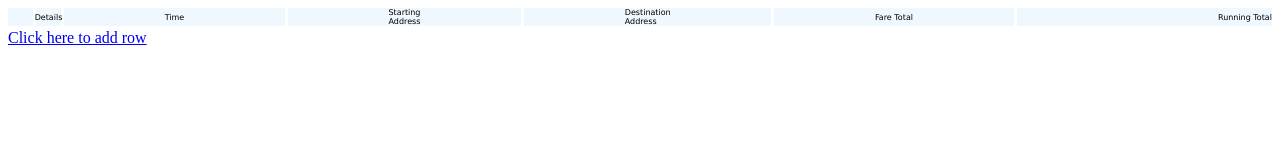
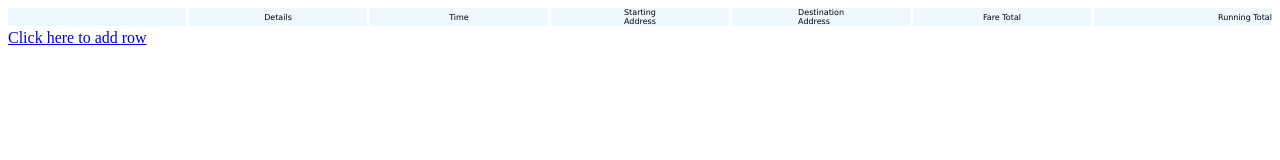
Before and after one commit to leobennett85/leobennett85.github.io.old, a plain HTML site: page practice/addingrows/add.html in a window 1280 px wide. Drawn offline with Linux system fonts and the light colour scheme.

Commit message:
Fixed positiong of added rows

```diff
--- a/practice/addingrows/styles.css
+++ b/practice/addingrows/styles.css
@@ -5,13 +5,14 @@
     grid-template-areas:
         'index expcon statingtime starting ending fare runningtotal'
         'empty empty content content content content content';
-    grid-template-columns: 25px 25px auto auto auto auto auto;
-    /*grid-template-rows: auto auto;*/
+    grid-template-columns: repeat(7, 1fr);
+    grid-template-rows: auto auto;
     background-color: white;
-    margin: auto;
+    margin: 0;
+    padding: 0;
 }
 
-/*Main content already in view*/
+/*Content hidden from view*/
 
 .index {
     /*Style*/
@@ -20,7 +21,7 @@
     font-size: 0.5rem;
 
     /*Positioning*/
-    display: flex;
+    display: grid;
     justify-content: center;
     align-items: center;
 }
@@ -33,7 +34,7 @@
     font-size: 0.5rem;
 
     /*Positioning*/
-    display: flex;
+    display: grid;
     justify-content: center;
     align-items: center;
 }
@@ -50,7 +51,7 @@
     font-size: 0.5rem;
 
     /*Positioning*/
-    display: flex;
+    display: grid;
     justify-content: center;
     align-items: center;
 }
@@ -63,7 +64,7 @@
     font-size: 0.5rem;
 
     /*Positioning*/
-    display: flex;
+    display: grid;
     justify-content: center;
     align-items: center;
 }
@@ -74,7 +75,7 @@
     font-family: 'Lucida Sans', 'Lucida Sans Regular', 'Lucida Grande', 'Lucida Sans Unicode', Geneva, Verdana, sans-serif;
 
     /*Positioning*/
-    display: flex;
+    display: grid;
     justify-content: center;
     align-items: center;
     font-size: 0.5rem;
@@ -86,7 +87,7 @@
     font-family: 'Lucida Sans', 'Lucida Sans Regular', 'Lucida Grande', 'Lucida Sans Unicode', Geneva, Verdana, sans-serif;
 
     /*Positioning*/
-    display: flex;
+    display: grid;
     justify-content: center;
     align-items: center;
     font-size: 0.5rem;
@@ -98,101 +99,7 @@
     font-family: 'Lucida Sans', 'Lucida Sans Regular', 'Lucida Grande', 'Lucida Sans Unicode', Geneva, Verdana, sans-serif;
 
     /*Positioning*/
-    display: flex;
-    justify-content: right;
-    align-items: center;
-    font-size: 0.5rem;
-}
-
-/*Content hidden from view*/
-
-
-.index {
-    /*Style*/
-    background-color: aliceblue;
-    font-family: 'Lucida Sans', 'Lucida Sans Regular', 'Lucida Grande', 'Lucida Sans Unicode', Geneva, Verdana, sans-serif;
-    font-size: 0.5rem;
-
-    /*Positioning*/
-    display: flex;
-    justify-content: center;
-    align-items: center;
-}
-
-.expcon {
-    /*Style*/
-    background-color: aliceblue;
-    cursor: pointer;
-    font-family: 'Lucida Sans', 'Lucida Sans Regular', 'Lucida Grande', 'Lucida Sans Unicode', Geneva, Verdana, sans-serif;
-    font-size: 0.5rem;
-
-    /*Positioning*/
-    display: flex;
-    justify-content: center;
-    00 align-items: center;
-}
-
-.expcon:hover {
-    /*Style*/
-    background-color: antiquewhite;
-}
-
-.startingtime {
-    /*Style*/
-    background-color: aliceblue;
-    font-family: 'Lucida Sans', 'Lucida Sans Regular', 'Lucida Grande', 'Lucida Sans Unicode', Geneva, Verdana, sans-serif;
-    font-size: 0.5rem;
-
-    /*Positioning*/
-    display: flex;
-    justify-content: center;
-    align-items: center;
-}
-
-
-.starting {
-    /*Style*/
-    background-color: aliceblue;
-    font-family: 'Lucida Sans', 'Lucida Sans Regular', 'Lucida Grande', 'Lucida Sans Unicode', Geneva, Verdana, sans-serif;
-    font-size: 0.5rem;
-
-    /*Positioning*/
-    display: flex;
-    justify-content: center;
-    align-items: center;
-}
-
-.ending {
-    /*Style*/
-    background-color: aliceblue;
-    font-family: 'Lucida Sans', 'Lucida Sans Regular', 'Lucida Grande', 'Lucida Sans Unicode', Geneva, Verdana, sans-serif;
-
-    /*Positioning*/
-    display: flex;
-    justify-content: center;
-    align-items: center;
-    font-size: 0.5rem;
-}
-
-.fare {
-    /*Style*/
-    background-color: aliceblue;
-    font-family: 'Lucida Sans', 'Lucida Sans Regular', 'Lucida Grande', 'Lucida Sans Unicode', Geneva, Verdana, sans-serif;
-
-    /*Positioning*/
-    display: flex;
-    justify-content: center;
-    align-items: center;
-    font-size: 0.5rem;
-}
-
-.runningtotal {
-    /*Style*/
-    background-color: aliceblue;
-    font-family: 'Lucida Sans', 'Lucida Sans Regular', 'Lucida Grande', 'Lucida Sans Unicode', Geneva, Verdana, sans-serif;
-
-    /*Positioning*/
-    display: flex;
+    display: grid;
     justify-content: right;
     align-items: center;
     font-size: 0.5rem;
@@ -217,15 +124,14 @@
 }
 
 #content.expand {
-    display: block;
+    display: grid;
 }
 
 .contentGridWrapper {
     /*Wrapper Display*/
     display: grid;
     gap: 3px;
-    grid-template-areas:
-        'contotaltime condistance confaretype'
+    grid-template-areas: 'contotaltime condistance confaretype'
         'empty condolperkm confaretotal'
         'empty empty tip';
     grid-template-columns: auto auto auto;
@@ -240,7 +146,7 @@
     font-size: 0.5rem;
 
     /*Positioning*/
-    display: flex;
+    display: grid;
     justify-content: left;
     align-items: center;
 }
@@ -252,7 +158,7 @@
     font-size: 0.5rem;
 
     /*Positioning*/
-    display: flex;
+    display: grid;
     justify-content: left;
     align-items: center;
 }
@@ -264,7 +170,7 @@
     font-size: 0.5rem;
 
     /*Positioning*/
-    display: flex;
+    display: grid;
     justify-content: left;
     align-items: center;
 }
@@ -276,7 +182,7 @@
     font-size: 0.5rem;
 
     /*Positioning*/
-    display: flex;
+    display: grid;
     grid-column-start: 2;
     grid-column-end: 3;
     justify-content: left;
@@ -290,7 +196,7 @@
     font-size: 0.5rem;
 
     /*Positioning*/
-    display: flex;
+    display: grid;
     grid-column-start: 3;
     grid-column-end: 4;
     justify-content: left;
@@ -304,7 +210,7 @@
     font-size: 0.5rem;
 
     /*Positioning*/
-    display: flex;
+    display: grid;
     grid-column-start: 3;
     grid-column-end: 4;
     justify-content: left;
```
Also changed, not shown: practice/addingrows/add.html (+1 -1 lines), practice/addingrows/js.js (line endings or trailing spaces).
